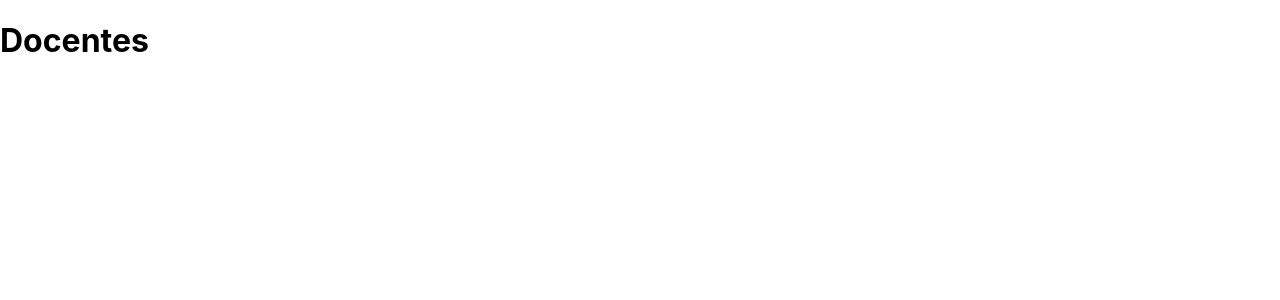
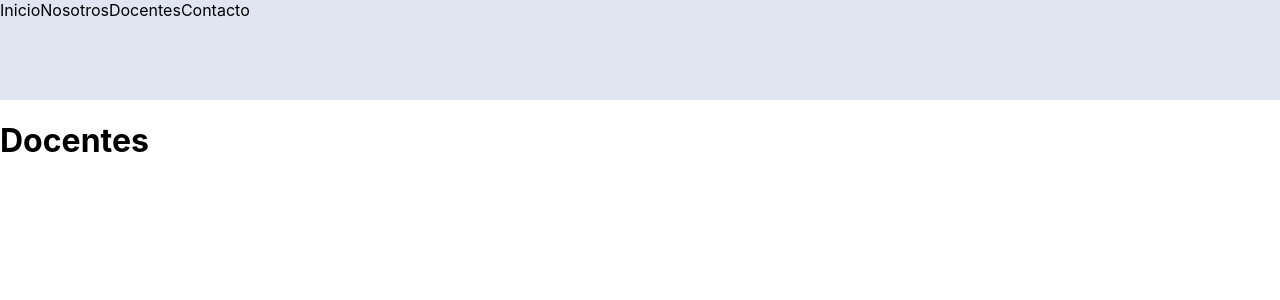
Before and after one commit to JevAr00/tcu-webpage, a Next.js app: page /docentes in a window 1280 px wide. Shown: the top 300 px of the page. Built offline with nearby package versions, Linux system fonts and the light colour scheme.

Commit message:
Primera prueba de Navbar funcionando

```diff
--- a/components/Navbar.js
+++ b/components/Navbar.js
@@ -1,7 +1,22 @@
+import styled from 'styled-components';
+import Link from 'next/link';
+
+const Nav = styled.nav`
+width: auto;
+height: 100px;
+background-color: #E1E5F2;
+`;
+
 const Navbar = () => {
 	return (
-		<div>
-		</div>
+		<header>
+			<Nav>
+				<Link href='/'>Inicio</Link>
+				<Link href='/nosotros'>Nosotros</Link>
+				<Link href='/docentes'>Docentes</Link>
+				<Link href='#'>Contacto</Link>
+			</Nav>
+		</header>
 	);
 };
 
```
